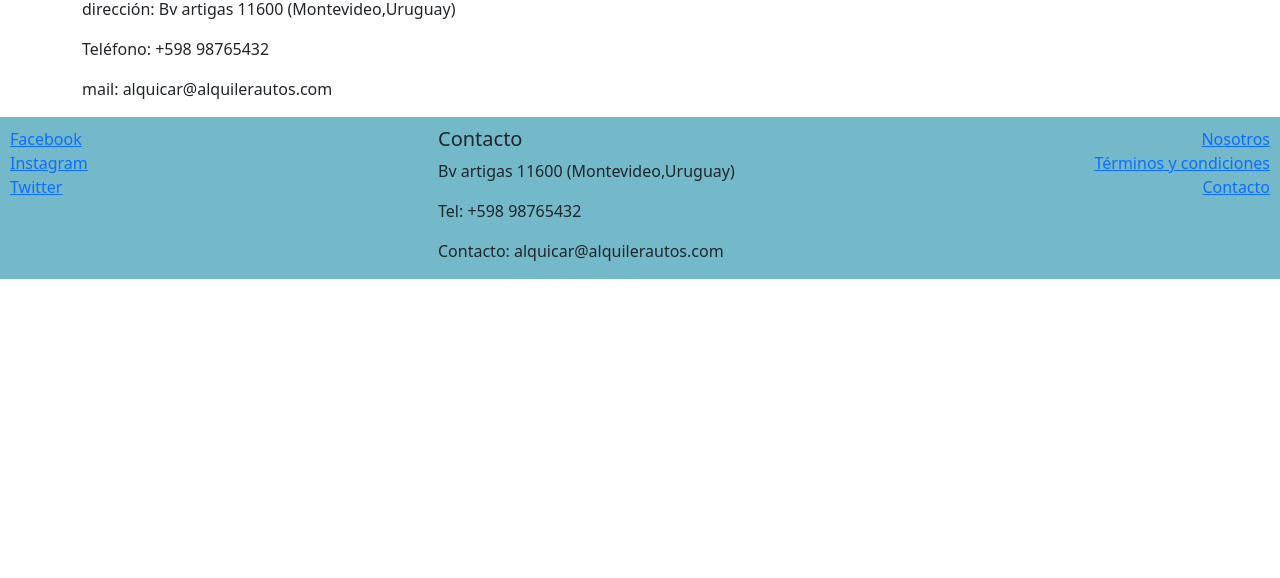
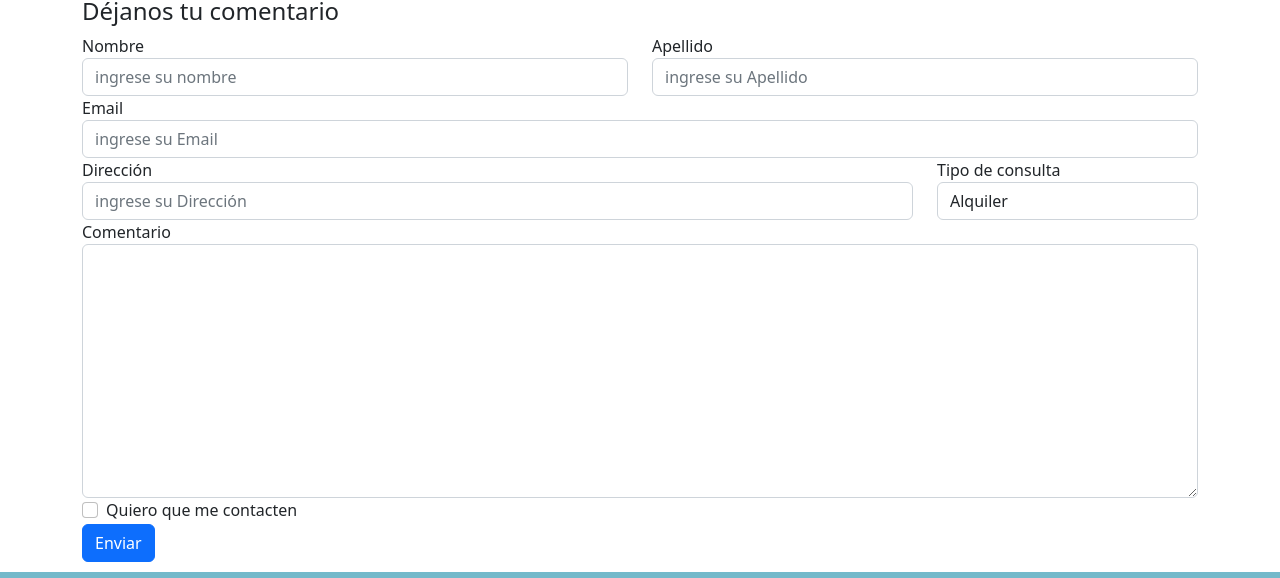
Before and after one commit to javi0093/html-css-bootstrap, a website: page contacto.html in a window 1280 px wide. Shown: the part 265-843 px from the top of the page. Before the commit the page ends 800 px from the top, so only its background shows below. Drawn offline with nearby package versions, Linux system fonts and the light colour scheme.

Commit message:
Agregué un formulario para contacto

```diff
--- a/CSS/main.css
+++ b/CSS/main.css
@@ -39,3 +39,11 @@ footer{
 .auto{
     color: rgb(141, 43, 4);
 }
+.navbar-brand{
+    padding: 1px 10px 1px 10px;
+    margin-left: 15px;
+}
+.navbar-toggler{
+    padding: 1px 10px 1px 10px;
+    margin-right: 20px;
+}
--- a/contacto.html
+++ b/contacto.html
@@ -24,7 +24,7 @@
         </button>
         <div class="collapse navbar-collapse" id="navbarSupportedContent">
             <ul class="navbar-nav mr-auto">
-                <li class="nav-item"><a class="nav-link" href="/index.html">Home</a></li>
+                <li class="nav-item"><a class="nav-link" href="/index.html"><ion-icon name="home"></ion-icon>Home</a></li>
                 <li class="nav-item"><a class="nav-link" href="/about.html">Nosotros</a></li>
                 <li class="nav-item active"><a class="nav-link" href="/contacto.html">Contacto</a></li>
                 <li class="nav-item"><a class="nav-link" href="/term y cond.html">Términos y condiciones</a></li>
@@ -42,28 +42,72 @@
                 <li class="breadcrumb-item active" aria-current="page">contacto</li>
             </ol>
         </nav>
-        <span>
-            <h2>Contacto</h2>
-                    <p>dirección: Bv artigas 11600 (Montevideo,Uruguay)</p>
-                    <p>Teléfono: +598 98765432</p>
-                    <p>mail: alquicar@alquilerautos.com</p>
-        </span>
+            <h2 style="color: rgb(100, 11, 41) ;">Contacto</h2>
+            <h4>Déjanos tu comentario</h4>
+            <form>
+                <div class="form-group row">
+                    <div class="form-group col-sm-6">
+                        <label for="nombre">Nombre</label>
+                        <input type="text" class="form-control" id="nombre" placeholder="ingrese su nombre">
+                    </div>
+                    <div class="form-group col-sm-6">
+                            <label for="apellido">Apellido</label>
+                            <input type="text" class="form-control" id="apellido" placeholder="ingrese su Apellido">
+                    </div>
+                    <div class="form-group">
+                        <label for="email">Email</label>
+                        <input type="email" class="form-control" id="email" placeholder="ingrese su Email">
+                    </div>
+                </div>
+                <div class="form-group row">
+                    <div class="form-group col-sm-9">
+                        <label for="direccion">Dirección</label>
+                            <input type="text" class="form-control" id="direccion" placeholder="ingrese su Dirección">
+                    </div>
+                    <div class="form-group col-sm-3">
+                            <label for="consulta">Tipo de consulta</label>
+                            <select id="consulta" class="form-control">
+                            <option selected>Alquiler</option>
+                            <option>Forma de pago</option>
+                            <option>Garantía</option>
+                            <option>Valoración del servicio</option>
+                            <option>Otros...</option>
+                            </select>
+                    </div>
+                </div>
+
+                <div class="form-group">
+                    <label for="comentario">Comentario</label>
+                        <textarea id="comentario" class="form-control" rows="10"></textarea>
+                </div>
+                <div class="form-group">
+                    <div class="form-check">
+                        <input type="checkbox" class="form-check-input" id="contactame">
+                    <label class="form-check-label" for="contactame">Quiero que me contacten</label>
+                    </div>
+
+                </div>
+                <button type="submit" class="btn btn-primary">Enviar</button>
+
+            </form>
     </div>
 
 
-    <Footer>
+    <footer>
         <div class="row">
             <div class="col-sm-4 d-flex flex-column">
-                <a href="https://facebook.com">Facebook</a>
-                <a href="https://Instagram.com">Instagram</a>
-                <a href="https://twitter.com">Twitter</a>
+                <a href="https://facebook.com"><ion-icon name="logo-facebook"></ion-icon> Facebook</a>
+                <a href="https://Instagram.com"><ion-icon name="logo-instagram"></ion-icon> Instagram</a>
+                <a href="https://twitter.com"><ion-icon name="logo-twitter"></ion-icon> Twitter</a>
             </div>
             <div class="col-sm-4">
                 <address>
-                    <h5>Contacto</h5>
-                    <p>Bv artigas 11600 (Montevideo,Uruguay)</p>
-                    <p>Tel: +598 98765432</p>
-                    <p>Contacto: alquicar@alquilerautos.com</p>
+                        <h5>Contacto</h5>
+                        <p><ion-icon name="location-sharp"></ion-icon> Bv artigas 11600 (Montevideo,Uruguay)</p>
+                        <p><ion-icon name="logo-whatsapp"></ion-icon> Whatsapp: +598 29876543</p>
+                        <p><ion-icon name="call-sharp"></ion-icon> tel: +598 98765432</p>
+                        <p><ion-icon name="mail-open-sharp"></ion-icon> Mail: alquicar@alquilerautos.com</p>
+                        <!--para los de open iconic se hace <span class="oi oi-NOMBRE DEL ICONO"></span>-->
                 </address>
             </div>
             <div class="col-sm-4 d-flex flex-column align-items-end">
@@ -79,6 +123,7 @@
     <script src="node_modules/jquery/dist/jquery.min.js"></script>
     <script src="node_modules/popper.js/dist/popper.min.js"></script>
     <script src="node_modules/bootstrap/dist/js/bootstrap.min.js"></script>
-</body>
-
+    <script src="https://unpkg.com/ionicons@5.1.2/dist/ionicons.js"></script>
+  </body>
 </html>
+</html>
```
Also changed, not shown: about.html (+13 -11 lines), index.html (+14 -14 lines), term y cond.html (+13 -11 lines), imagenes/2017-bmw-1-seriesjpg.jpg (added), imagenes/Citroen-C4-2021-colores.jpg (added), imagenes/Hyundai-h-minbus-portada-1.jpg (added), imagenes/Hyundai_Creta.jpg (added), imagenes/Mercedes-Benz-SLK.jpg (added), imagenes/Renault_Kwid.jpg (added), imagenes/Volkswagen_Gol.jpg (added), imagenes/nivus.jpg (added), imagenes/oroch.jpg (added).
